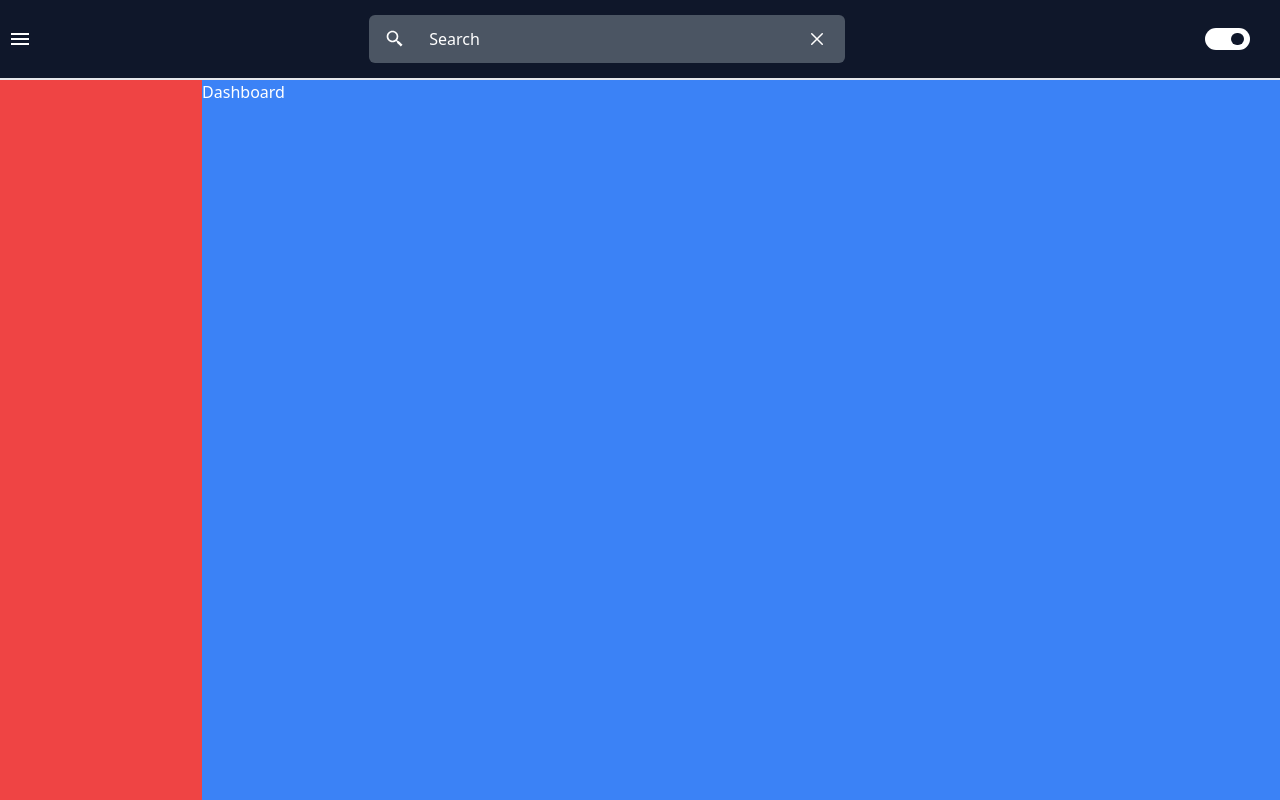
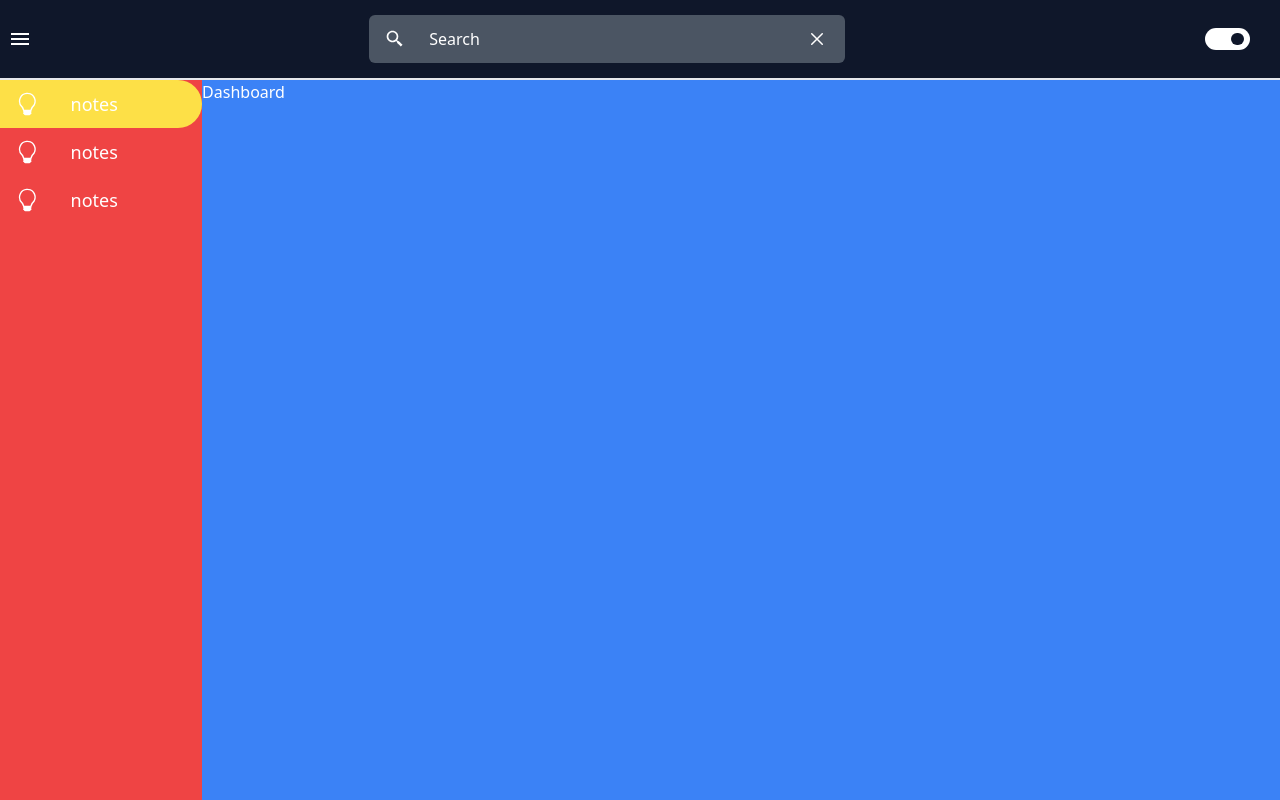
Before and after one commit to mritunjaysaha/keep-clone-fe, a React (Vite) app: page / in a window 1280 px wide. Built offline with nearby package versions, Linux system fonts and the light colour scheme; no server answers; some icons are missing.

Commit message:
feat: nav buttons

```diff
--- a/src/components/NavSide/NavSide.tsx
+++ b/src/components/NavSide/NavSide.tsx
@@ -1,5 +1,40 @@
+import { NavButtons } from '@/components/NavSide/components/NavButtons';
+import { BsLightbulb } from 'react-icons/bs';
+
 export function NavSide() {
-    const isNavSideOpen = false;
+    const isNavSideClose = false;
 
-    return <section className={`${isNavSideOpen ? 'w-12' : 'w-60'} bg-red-500 h-full`}></section>;
+    return (
+        <section className={`flex flex-col ${isNavSideClose ? 'w-16' : 'w-60'} bg-red-500 h-full`}>
+            <NavButtons
+                icon={BsLightbulb}
+                label='notes'
+                isActive={true}
+                isNavSideClose={isNavSideClose}
+                onClick={() => {
+                    console.log('notes clicked');
+                }}
+            />
+
+            <NavButtons
+                icon={BsLightbulb}
+                label='notes'
+                isActive={false}
+                isNavSideClose={isNavSideClose}
+                onClick={() => {
+                    console.log('notes clicked');
+                }}
+            />
+
+            <NavButtons
+                icon={BsLightbulb}
+                label='notes'
+                isActive={false}
+                isNavSideClose={isNavSideClose}
+                onClick={() => {
+                    console.log('notes clicked');
+                }}
+            />
+        </section>
+    );
 }
--- a/src/components/NavSide/components/NavButtons.tsx
+++ b/src/components/NavSide/components/NavButtons.tsx
@@ -2,21 +2,30 @@ type NavButtonProps = {
     icon: any;
     label: string;
     isActive: boolean;
-    isNavSideOpen: boolean;
+    isNavSideClose: boolean;
     onClick: React.MouseEventHandler<HTMLButtonElement>;
 };
 
 export function NavButtons({
     icon: Icon,
     label,
-    isNavSideOpen,
+    isNavSideClose,
     isActive,
     onClick,
 }: NavButtonProps) {
     return (
-        <button onClick={onClick} className=''>
-            <Icon />
-            <span className={`${isNavSideOpen ? '' : 'hidden'}`}>{label}</span>
+        <button
+            onClick={onClick}
+            className={`flex items-center ${
+                isNavSideClose ? 'justify-center' : 'justify-between'
+            } ${
+                isActive ? 'bg-yellow-300' : ''
+            } h-12 pl-4 border-1 border-transparent rounded-r-full rounded-l-none hover:bg-fuchsia-300 hover:border-blue`}
+        >
+            <Icon size={32} />
+            <span className={`${isNavSideClose ? 'hidden' : 'w-full'} text-left ml-8 text-lg`}>
+                {label}
+            </span>
         </button>
     );
 }
```
